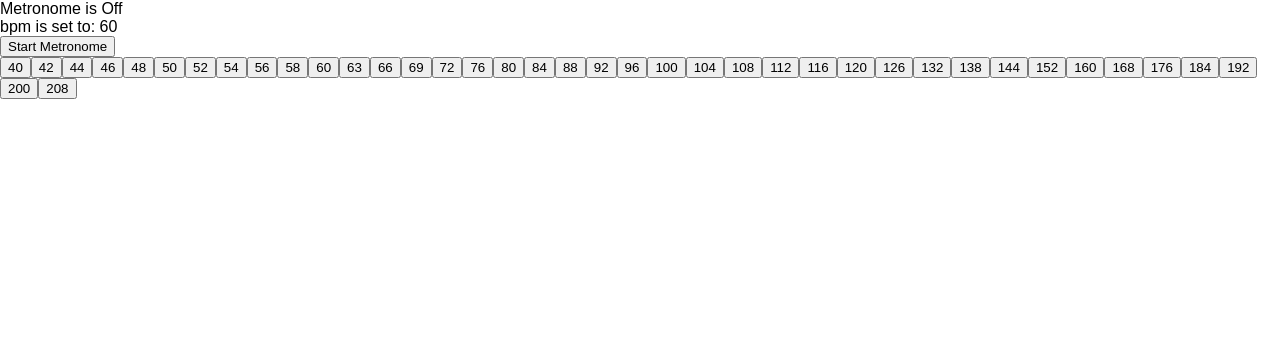
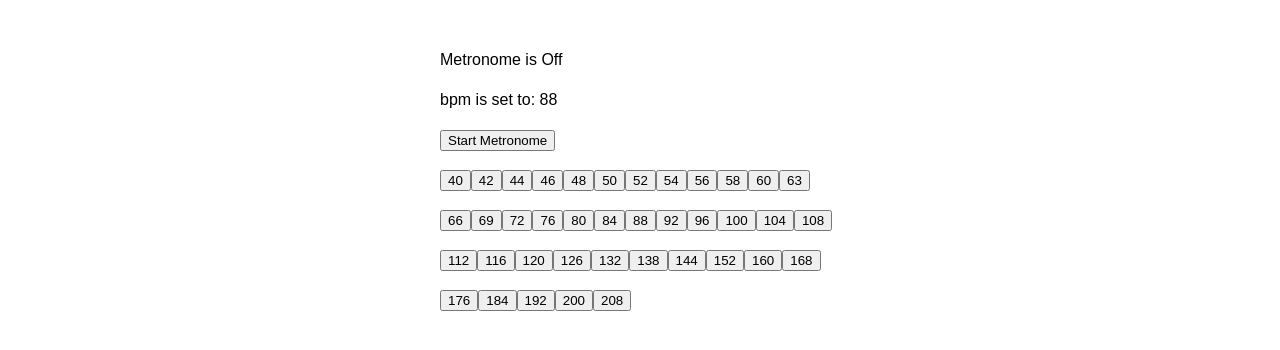
Before and after one commit to dahea/metronome, a React (Create React App) app: page / in a window 1280 px wide. Shown: the top 350 px of the page. Built offline with nearby package versions, Linux system fonts and the light colour scheme.

Commit message:
clicks work but can't get them to stop

```diff
--- a/src/App.css
+++ b/src/App.css
@@ -22,6 +22,12 @@
   font-size: large;
 }
 
+.metronome-wrapper {
+  margin: 40px auto;
+  max-width: 400px;
+  line-height: 2.5;
+}
+
 @keyframes App-logo-spin {
   from { transform: rotate(0deg); }
   to { transform: rotate(360deg); }
--- a/src/App.js
+++ b/src/App.js
@@ -45,7 +45,7 @@ class Metronome extends Component {
     super(props);
     this.state = {
       isMetronomeOn: false,
-      currentBpm: 60
+      currentBpm: 88
     };
     this.runMetronome = this.runMetronome.bind(this);
     this.changeBpm = this.changeBpm.bind(this);
@@ -55,6 +55,30 @@ class Metronome extends Component {
     this.setState(prevState => ({
       isMetronomeOn: !prevState.isMetronomeOn
     }));
+
+    var clickInterval = (60 / this.state.currentBpm)*1000;
+    var clickPlayer;
+
+    {/*
+      am going to try messing with this
+
+      var clickPlayer = setInterval(function() {
+        if (!this.state.isMetronomeOn) clearInterval(clickPlayer);
+      }, clickInterval);
+
+    */}
+
+
+    if (!this.state.isMetronomeOn) {
+      console.log('metronome is playing at '+ this.state.currentBpm + ' which is every '+clickInterval+' ms');
+      clickPlayer = setInterval(function(){console.log('click');}, clickInterval);
+      console.log(clickPlayer);
+    } else {
+      console.log('metronome should stop');
+      console.log(clickInterval);
+      clearInterval(clickPlayer);
+    }
+
   }
 
   changeBpm(e){
@@ -64,28 +88,13 @@ class Metronome extends Component {
   render() {
 
     return (
-      <div>
+      <div className="metronome-wrapper">
         <div className="status">
         Metronome is {this.state.isMetronomeOn ? 'On' : 'Off'}<br />
         bpm is set to: {this.state.currentBpm}
         </div>
         <div className="metronomer">
           <MetronomeSwitch toggleAction={this.runMetronome} metronomeState={this.state.isMetronomeOn} />
-
-          {/*
-
-          this part works, but I want to generate each tempo marker/button from a set list of tempos.
-          ugh i lost the click even when i got tempolist to render tempos.
-          this is not fun fun.
-
-          <Tempos setBpm={this.changeBpm} bpm="60" />
-          <Tempos setBpm={this.changeBpm} bpm="72" />
-          <Tempos setBpm={this.changeBpm} bpm="80" />
-          <Tempos setBpm={this.changeBpm} bpm="92" />
-          <Tempos setBpm={this.changeBpm} bpm="112" />
-          <Tempos setBpm={this.changeBpm} bpm="120" />
-
-          */}
 
           <TempoList setBpm={this.changeBpm} />
 
```
